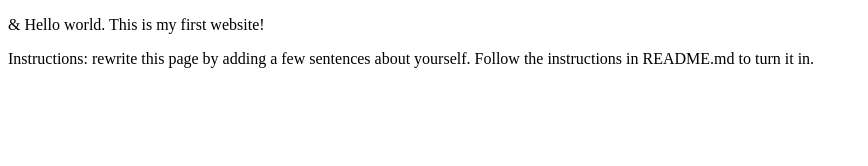
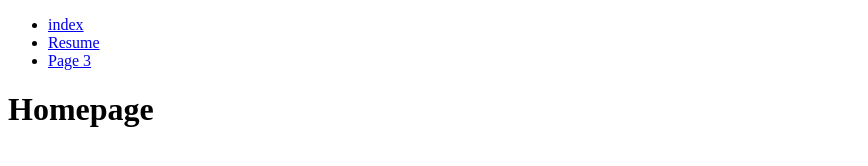
Before and after one commit to vcffvc1/Testing, a plain HTML site: page index.html in a window 1280 px wide. Shown: the whole page, without its empty margins (0-868 px from the left). Drawn offline with Linux system fonts and the light colour scheme.

Commit message:
Update index.html

```diff
--- a/index.html
+++ b/index.html
@@ -2,10 +2,14 @@
 <html lang="en">
 <head>
   <meta charset="utf-8">
-  <title>Internet Technologies and Web Design</title>
+  <title>Final Project</title>
 </head>
 <body>
-  <p>&amp; Hello world. This is my first website!</p>
-  <p>Instructions: rewrite this page by adding a few sentences about yourself. Follow the instructions in README.md to turn it in.</p>
+  <ul>
+    <li><a href="index.html">index</a></li>
+    <li><a href="Resume.html">Resume</a></li>
+    <li><a href="Page 3.html">Page 3</a></li>
+  </ul>
+  <h1>Homepage</h1>
 </body>
 </html>
```
